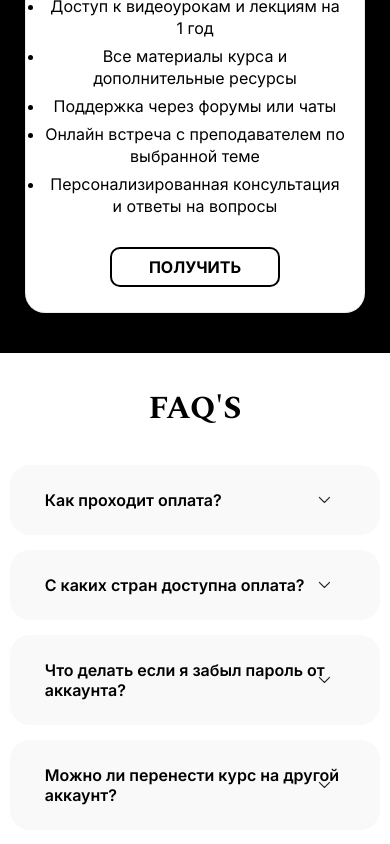
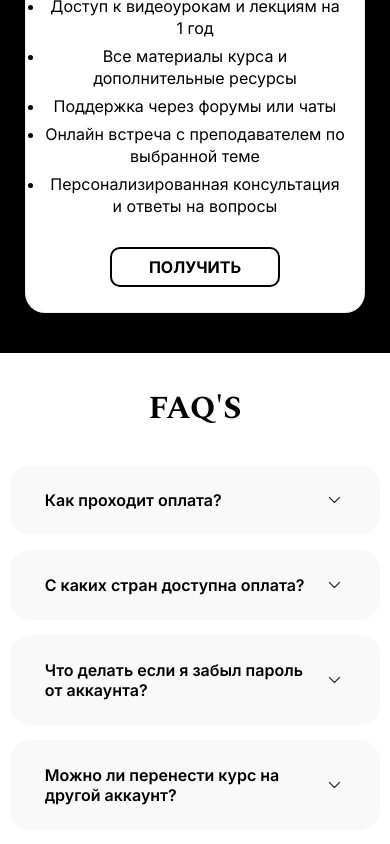
Before and after one commit to ChubarovOleksandr/Cocktail-Course, a React (Vite) app: page / in a window 390 px wide. Shown: the part 3644-4488 px from the top of the page. Built offline with nearby package versions, Linux system fonts and the light colour scheme; a web font is replaced by a local one.

Commit message:
fix animation

```diff
--- a/src/components/contentPage/AboutItems.tsx
+++ b/src/components/contentPage/AboutItems.tsx
@@ -7,6 +7,9 @@ import { useEffect } from "react";
 
 const AboutItems = () => {
   useEffect(() => {
+    const windowWidth = window.innerWidth;
+
+    if (windowWidth > 700) {
       const observer = new IntersectionObserver(
         (entries, observer) => {
           entries.forEach((entry) => {
@@ -28,6 +31,12 @@ const AboutItems = () => {
       return () => {
         observer.disconnect();
       };
+    } else {
+      const items = document.querySelectorAll(".about__item");
+      items.forEach((item) => {
+        item.classList.remove('animation')
+      });
+    }
   }, []);
 
   return (
--- a/src/components/contentPage/Title.tsx
+++ b/src/components/contentPage/Title.tsx
@@ -10,8 +10,6 @@ const Title = ({ handleScroll }: handleScroll) => {
 
       const element = elements[i];
       setTimeout(() => {
-        console.log(element);
-
         element.classList.remove("animation");
       }, i * 200);
     }
--- a/src/style/contentPage/contentMedia.scss
+++ b/src/style/contentPage/contentMedia.scss
@@ -300,6 +300,12 @@
   .price .price__cards .card .card__body ul li {
     width: 300px;
   }
+  .faq .question__block .accordeon button {
+    max-width: 90%;
+    &:after {
+      right: -25px;
+    }
+  }
 }
 
 //header
```
Lines whose indentation alone changed are shown as unchanged.
